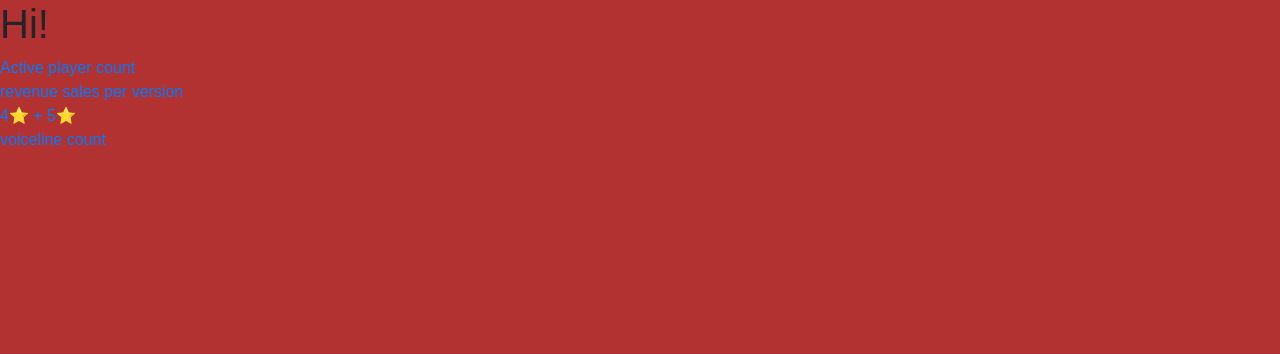
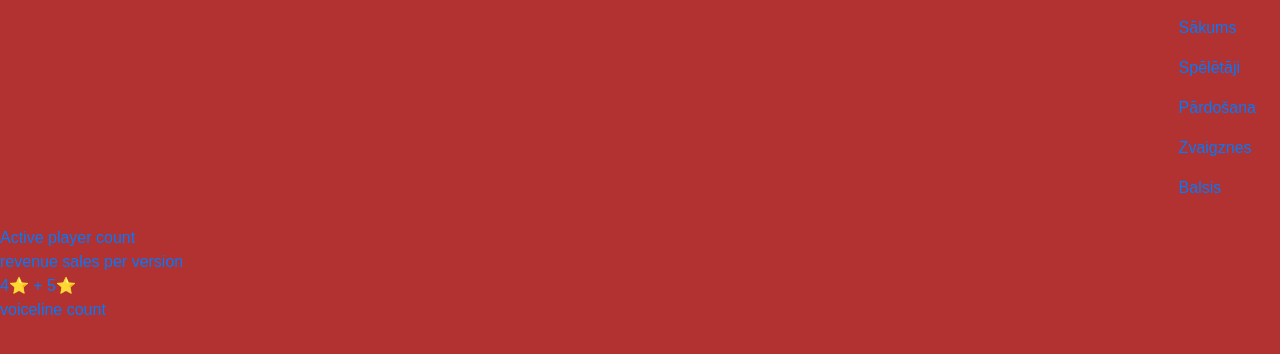
Before and after one commit to LolyAlchemist/MiHoyo-statistics, a Flask app: page / in a window 1280 px wide. Shown: the top 354 px of the page. Run offline with Flask 3, Linux system fonts and the light colour scheme; some libraries are stand-ins or nearby versions.

Commit message:
Update start.html

```diff
--- a/templates/start.html
+++ b/templates/start.html
@@ -9,7 +9,23 @@
     <link rel="stylesheet" type="text/css" href="{{ url_for('static', filename='start.css') }}">
 </head>
 <body>
-    <h1>Hi!</h1>
+    <nav class="navbar navbar-expand-lg navi">
+
+        <ul class="navbar-nav ml-auto">
+            <li class="nav-item">
+                <a href="{{ url_for('start') }}" class="nav-link">Sākums</a>
+                <a href="{{ url_for('player') }}" class="nav-link">Spēlētāji</a>
+                <a href="{{ url_for('sales') }}" class="nav-link">Pārdošana</a>
+                <a href="{{ url_for('stars') }}" class="nav-link">Zvaigznes</a>
+                <a href="{{ url_for('voice') }}" class="nav-link">Balsis</a>
+            </li>
+        </ul>
+    </nav>
+
+    <nav style="width:30%; height:10px;"></nav>
+
+
+
     <a href="{{ url_for('player') }}">Active player count</a><br>
     <a href="{{ url_for('sales') }}">revenue sales per version</a><br>
     <a href="{{ url_for('stars') }}">4⭐ + 5⭐</a><br>
```
